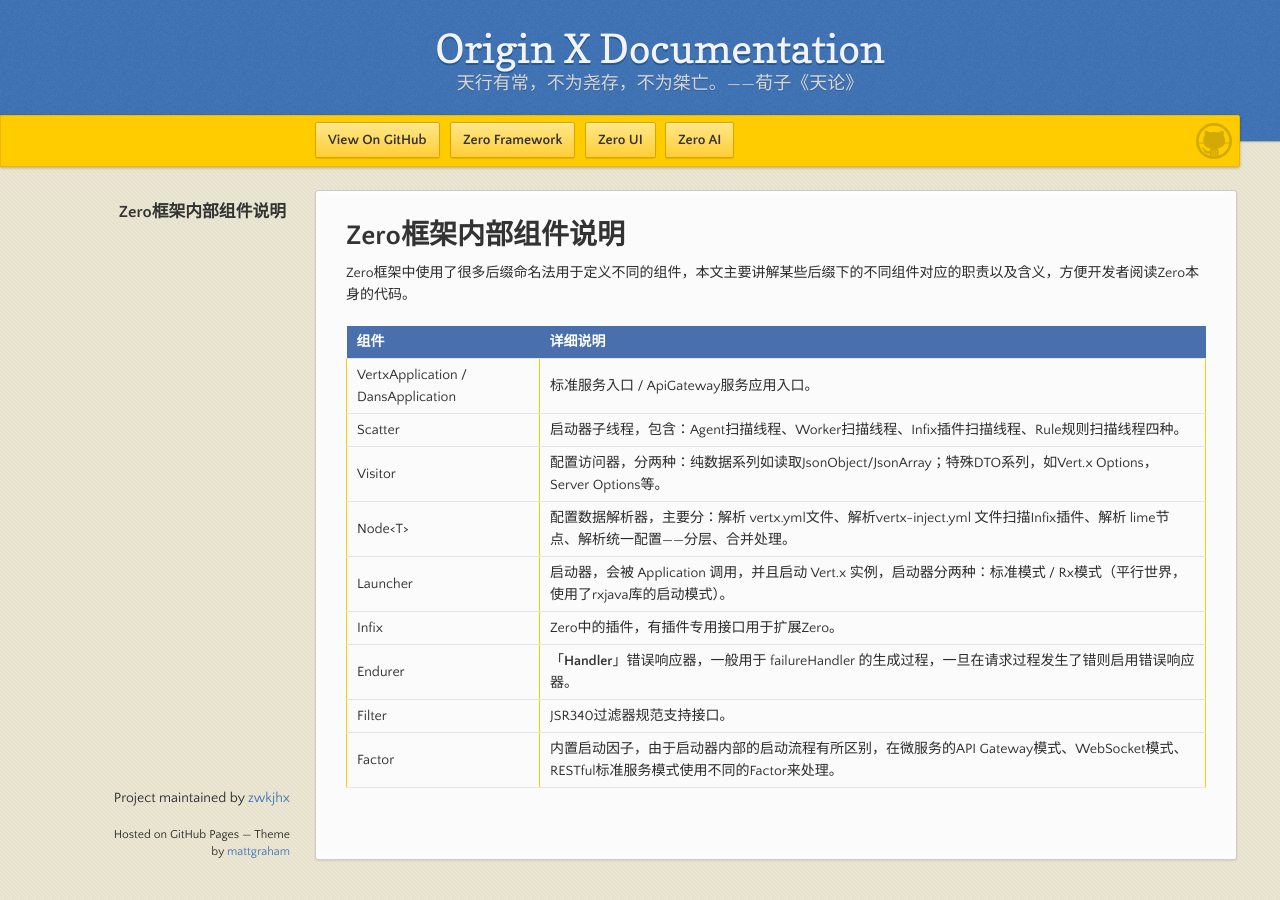
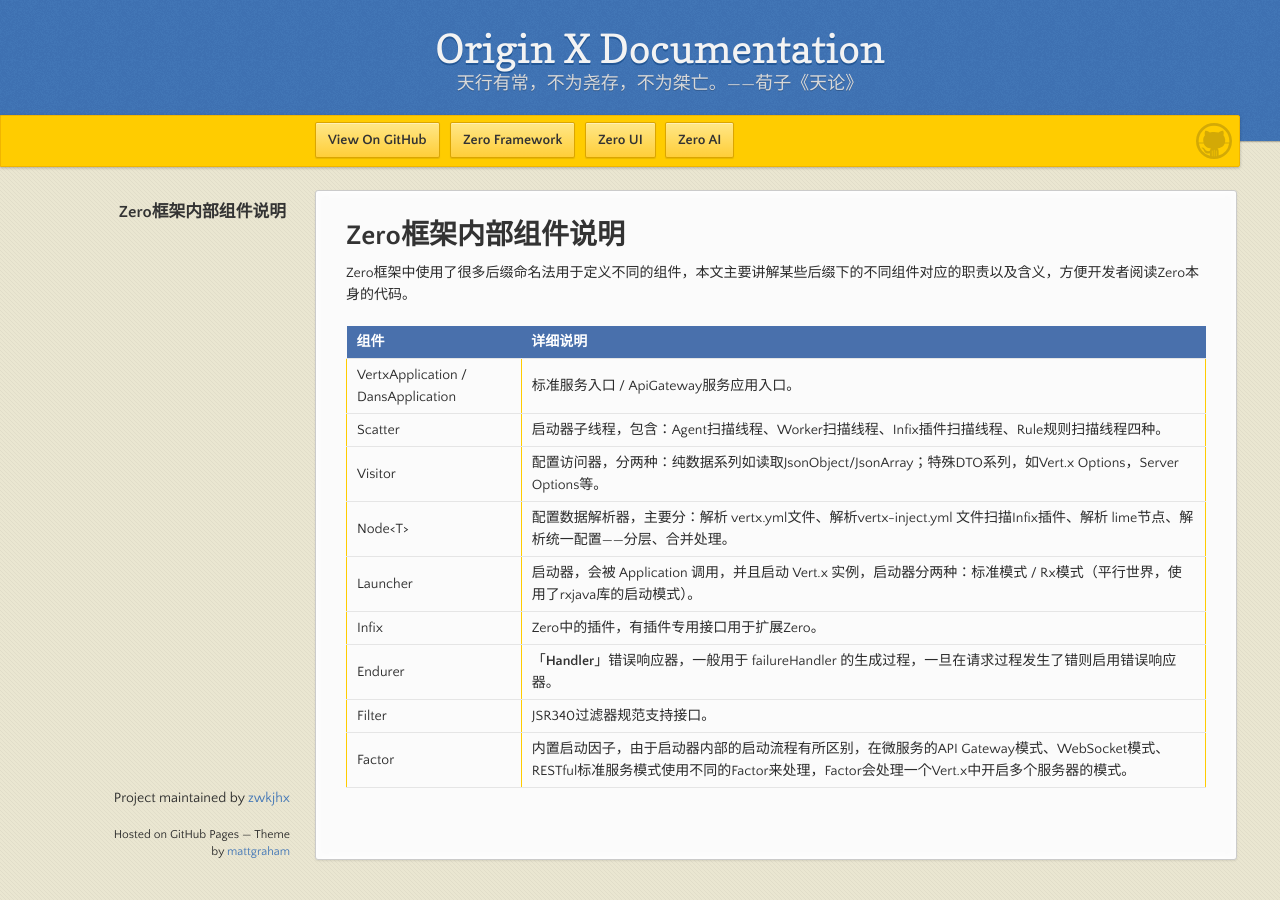
Before and after one commit to zwkjhx/ox-doc, a Jekyll site: the page built from specification/1-zerogui-fan/spc-004-zeronei-bu-zu-jian-shuo-ming.md, in a window 1280 px wide. Built offline with Jekyll 4.4.1, drawn with Linux system fonts in a browser that asks for light colours; our own code applies the rules of GitHub Pages for plain Markdown files.

Commit message:
Updates specification/1-zerogui-fan/spc-004-zeronei-bu-zu-jian-shuo-ming.md
Auto commit by GitBook Editor

```diff
--- a/specification/1-zerogui-fan/spc-004-zeronei-bu-zu-jian-shuo-ming.md
+++ b/specification/1-zerogui-fan/spc-004-zeronei-bu-zu-jian-shuo-ming.md
@@ -12,4 +12,4 @@
 | Infix | Zero中的插件，有插件专用接口用于扩展Zero。 |
 | Endurer | 「**Handler**」错误响应器，一般用于 failureHandler 的生成过程，一旦在请求过程发生了错则启用错误响应器。 |
 | Filter | JSR340过滤器规范支持接口。 |
-| Factor | 内置启动因子，由于启动器内部的启动流程有所区别，在微服务的API Gateway模式、WebSocket模式、RESTful标准服务模式使用不同的Factor来处理。 |
+| Factor | 内置启动因子，由于启动器内部的启动流程有所区别，在微服务的API Gateway模式、WebSocket模式、RESTful标准服务模式使用不同的Factor来处理，Factor会处理一个Vert.x中开启多个服务器的模式。 |
```
